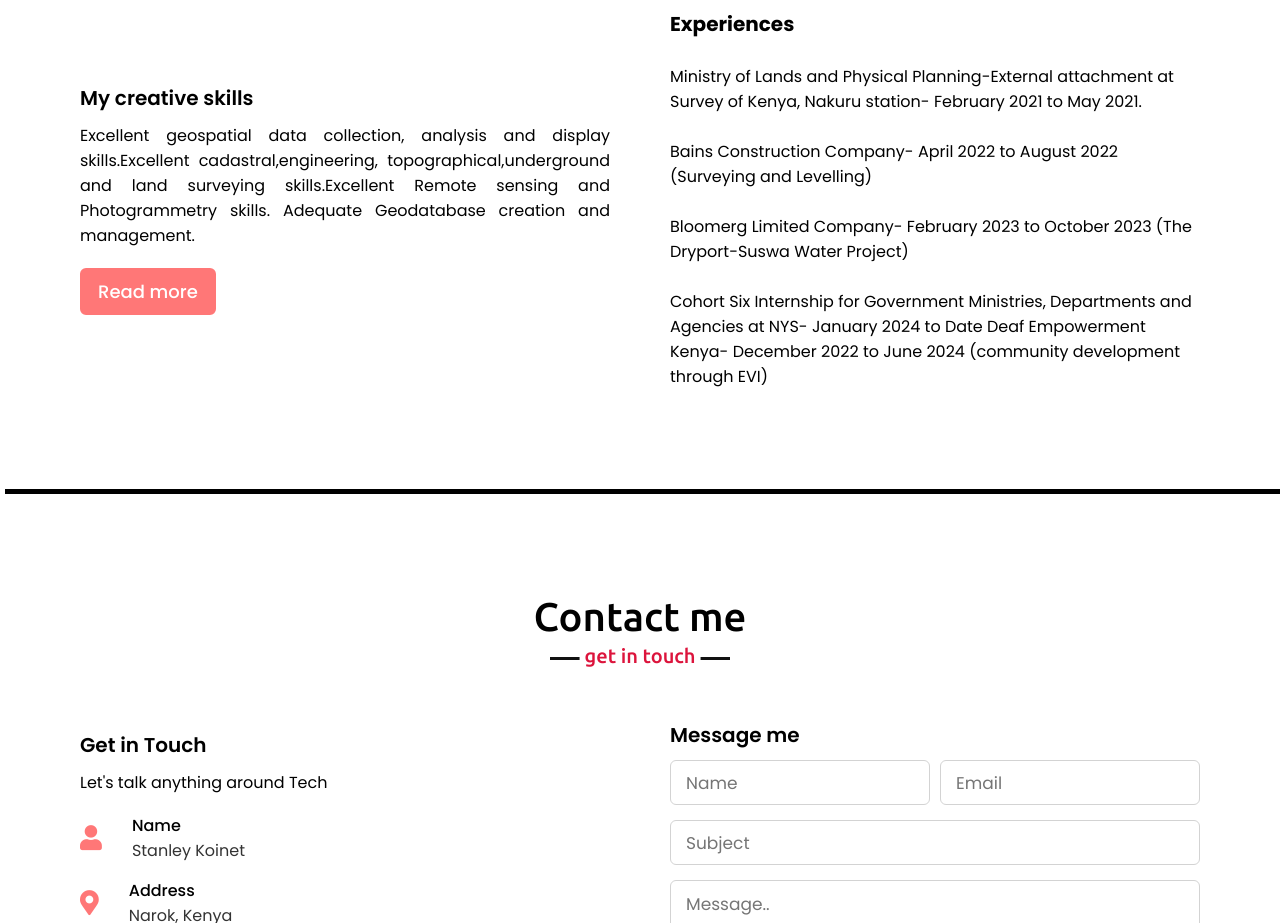
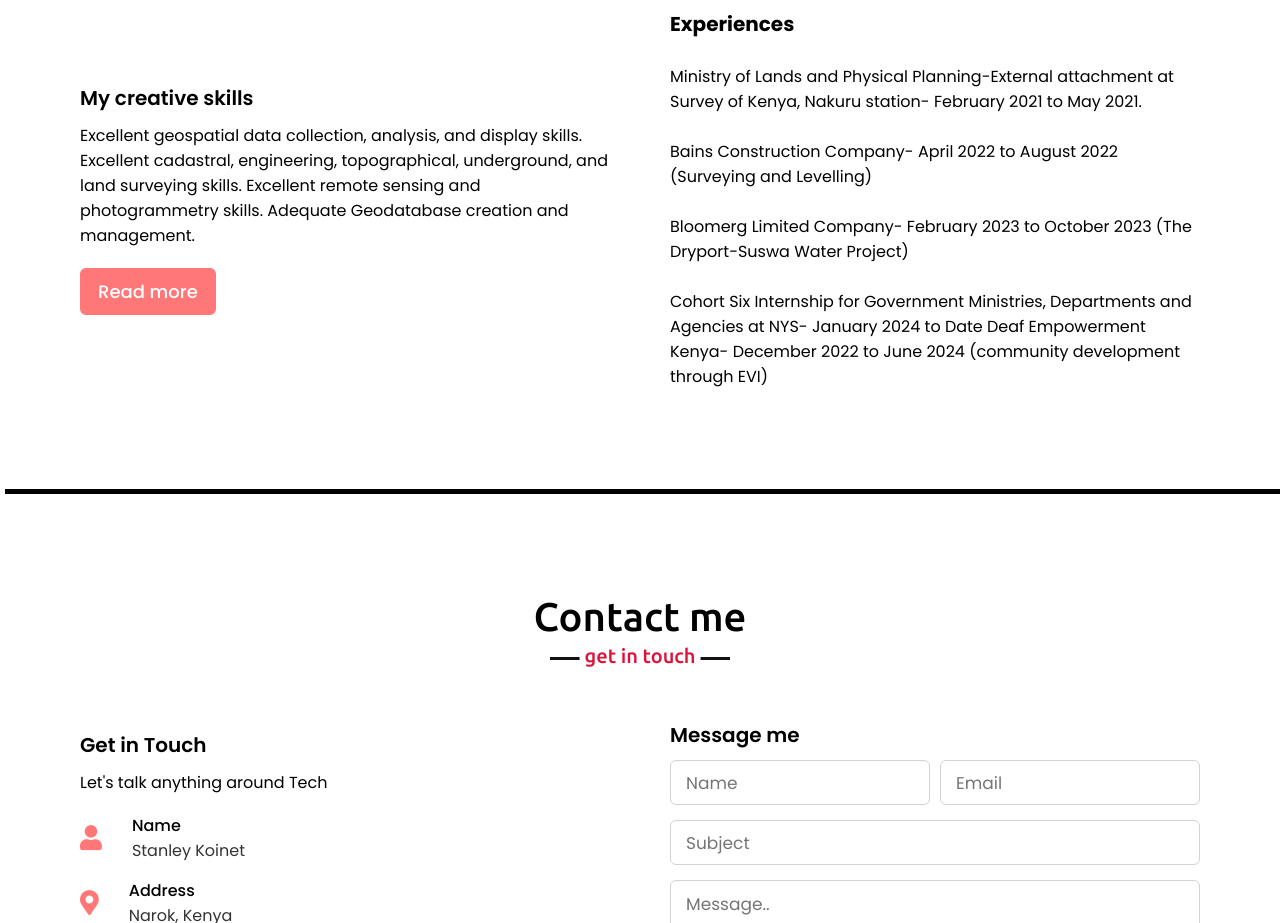
Before and after one commit to Faith-yiamat/stanley_porfolio, a plain HTML site: page index.html in a window 1280 px wide. Shown: the part 2420-3343 px from the top of the page. Drawn offline with nearby package versions, Linux system fonts and the light colour scheme.

Commit message:
add files

```diff
--- a/index.html
+++ b/index.html
@@ -109,8 +109,7 @@
             <div class="skills-content">
                 <div class="column left">
                     <div class="text">My creative skills</div>
-                    <p>Excellent geospatial data collection, analysis and display skills.Excellent cadastral,engineering, topographical,underground and land surveying skills.Excellent Remote sensing and Photogrammetry skills. Adequate Geodatabase creation and management.
-                        </p>
+                    <p>Excellent geospatial data collection, analysis, and display skills. Excellent cadastral, engineering, topographical, underground, and land surveying skills. Excellent remote sensing and photogrammetry skills. Adequate Geodatabase creation and management.</p>
                     <a href="https://docs.google.com/document/d/1qUBgzk-bj-IOGtjl-DJ4xM-n_HvkBgcvtpvF9jQIKVM/edit?usp=sharing">Read more</a>
                 </div>
                 <div class="column right">
--- a/style.css
+++ b/style.css
@@ -329,7 +329,7 @@ section .title::after{
     margin-bottom: 10px;
 }
 .skills .skills-content .left p{
-    text-align: justify;
+    text-align: left;
 }
 .skills .skills-content .left a{
     display: inline-block;
```
